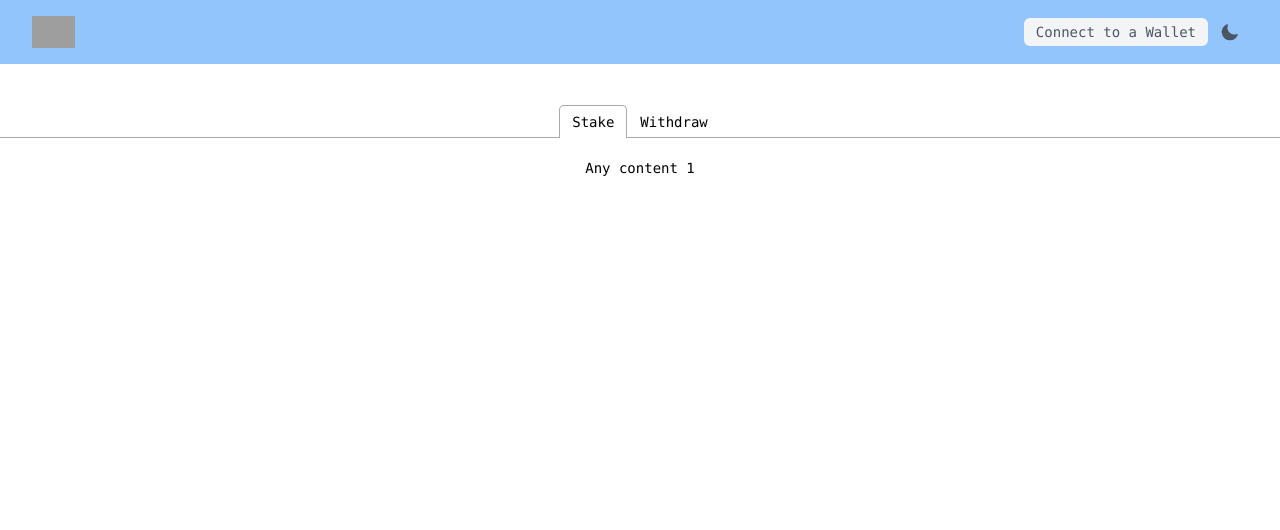
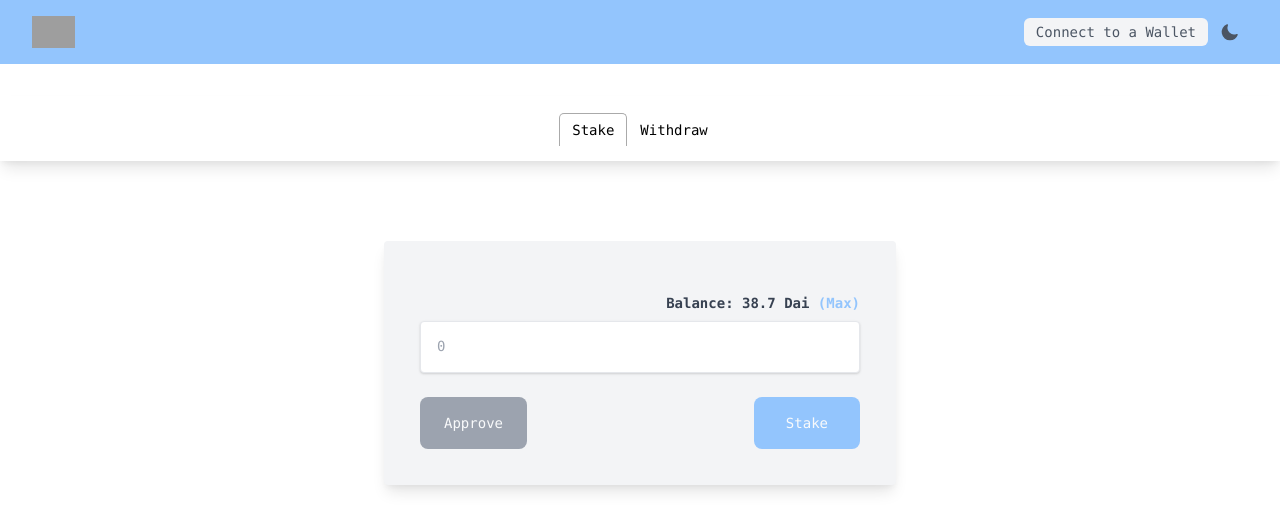
Before and after one commit to iamnotstatic/stakey-frontend, a React (Create React App) app: page / in a window 1280 px wide. Shown: the top 530 px of the page. Built offline with nearby package versions, Linux system fonts and the light colour scheme; grey boxes are pictures that could not be loaded.

Commit message:
worked on pages

```diff
--- a/public/index.html
+++ b/public/index.html
@@ -13,7 +13,7 @@
     <link rel="manifest" href="%PUBLIC_URL%/manifest.json" />
     <title>Stakey</title>
   </head>
-  <body>
+  <body class="dark:bg-gray-800">
     <noscript>You need to enable JavaScript to run this app.</noscript>
     <div id="root"></div>
   </body>
--- a/src/App.tsx
+++ b/src/App.tsx
@@ -1,28 +1,9 @@
 import React from 'react';
-import { Tab, Tabs, TabList, TabPanel } from 'react-tabs';
-import 'react-tabs/style/react-tabs.css';
 
-import Navbar from './components/Navbar';
+import Layout from './components/Layout';
 
 const App = () => {
-  return (
-    <div className="font-mono">
-      <Navbar />
-      <Tabs className="text-center mt-10 text-sm">
-        <TabList>
-          <Tab>Stake</Tab>
-          <Tab>Withdraw</Tab>
-        </TabList>
-
-        <TabPanel className="mt-5">
-          <h2>Any content 1</h2>
-        </TabPanel>
-        <TabPanel>
-          <h2>Any content 2</h2>
-        </TabPanel>
-      </Tabs>
-    </div>
-  );
+  return <Layout />;
 };
 
 export default App;
--- /dev/null
+++ b/src/components/Layout/index.tsx
@@ -0,0 +1,30 @@
+import React from 'react';
+import { Tab, Tabs, TabList, TabPanel } from 'react-tabs';
+import 'react-tabs/style/react-tabs.css';
+
+import Navbar from '../Navbar';
+import Stake from '../../pages/Stake';
+import Unstake from '../../pages/Unstake';
+
+const Layout = () => {
+  return (
+    <div className="font-mono">
+      <Navbar />
+      <Tabs className="text-center mt-8 text-sm">
+        <TabList className="shadow-lg p-4 dark:bg-gray-800 dark:text-gray-100">
+          <Tab>Stake</Tab>
+          <Tab>Withdraw</Tab>
+        </TabList>
+
+        <TabPanel className="mt-5">
+          <Stake />
+        </TabPanel>
+        <TabPanel>
+          <Unstake />
+        </TabPanel>
+      </Tabs>
+    </div>
+  );
+};
+
+export default Layout;
--- a/src/components/Navbar/index.tsx
+++ b/src/components/Navbar/index.tsx
@@ -18,7 +18,7 @@ const Navbar = () => {
               </div>
             </div>
             <div className="absolute inset-y-0 right-0 flex items-center pr-2">
-              <button className="bg-gray-100 dark:bg-gray-50 dark:text-gray-600  py-1 px-3 text-sm rounded-md text-gray-600 hover:text-gray-800 dark:hover:text-black focus:outline-none ">
+              <button className="bg-gray-100 dark:bg-gray-50 dark:text-gray-800  py-1 px-3 text-sm rounded-md text-gray-600 hover:text-gray-800 dark:hover:text-black focus:outline-none ">
                 Connect to a Wallet
               </button>
               {/* Profile dropdown */}
--- a/src/pages/Stake/index.tsx
+++ b/src/pages/Stake/index.tsx
@@ -1,11 +1,37 @@
-import React from 'react'
+import React from 'react';
 
-const index = () => {
-    return (
-        <div>
+const Stake = () => {
+  return (
+    <div className="bg-gray-100 mx-auto max-w-lg shadow-lg rounded overflow-hidden p-4 sm:flex dark:bg-gray-800 mt-20">
+      <form className="w-full p-5">
+        <div className="mt-4">
+          <div className="flex justify-between">
+            <label
+              className="block text-gray-700 text-sm font-bold mb-2 text-left"
+              htmlFor="amount"
+            ></label>
+            <label
+              className="block text-gray-700 text-sm font-bold mb-2 text-left dark:text-gray-50"
+              htmlFor="amount"
+            >
+              Balance: 38.7 Dai <span className="text-blue-300 cursor-pointer">(Max)</span>
+            </label>
+          </div>
 
+          <input
+            className="shadow appearance-none border rounded w-full py-4 px-4 text-gray-700 leading-tight focus:outline-none focus:shadow-outline"
+            id="amount"
+            type="number"
+            placeholder="0"
+          />
         </div>
-    )
-}
+        <div className="flex justify-between mt-6">
+          <button className="bg-gray-400 py-4 px-6 rounded-lg text-gray-50">Approve</button>
+          <button className="bg-blue-300 py-4 px-8 rounded-lg text-gray-50">Stake</button>
+        </div>
+      </form>
+    </div>
+  );
+};
 
-export default index
+export default Stake;
--- a/src/pages/Unstake/index.tsx
+++ b/src/pages/Unstake/index.tsx
@@ -1,11 +1,39 @@
-import React from 'react'
+import React from 'react';
 
 const index = () => {
-    return (
-        <div>
+  return (
+    <div className="bg-gray-100 mx-auto max-w-lg shadow-lg rounded overflow-hidden p-4 sm:flex dark:bg-gray-800 mt-20">
+      <form className="w-full p-5">
+        <div className="mt-4">
+          <div className="flex justify-between">
+            <label
+              className="block text-gray-700 text-sm font-bold mb-2 text-left"
+              htmlFor="amount"
+            ></label>
+            <label
+              className="block text-gray-700 text-sm font-bold mb-2 text-left dark:text-gray-50"
+              htmlFor="amount"
+            >
+              Staking Balance: 38.7 Dai
+              <span className="text-blue-300 cursor-pointer">(Max)</span>
+            </label>
+          </div>
 
+          <input
+            className="shadow appearance-none border rounded w-full py-4 px-4 text-gray-700 leading-tight focus:outline-none focus:shadow-outline"
+            id="amount"
+            type="number"
+            placeholder="0"
+          />
         </div>
-    )
-}
+        <div className="mt-6">
+          <button className="bg-blue-300 w-full py-4 px-8 rounded-lg text-gray-50">
+            Withdraw
+          </button>
+        </div>
+      </form>
+    </div>
+  );
+};
 
-export default index
+export default index;
```
